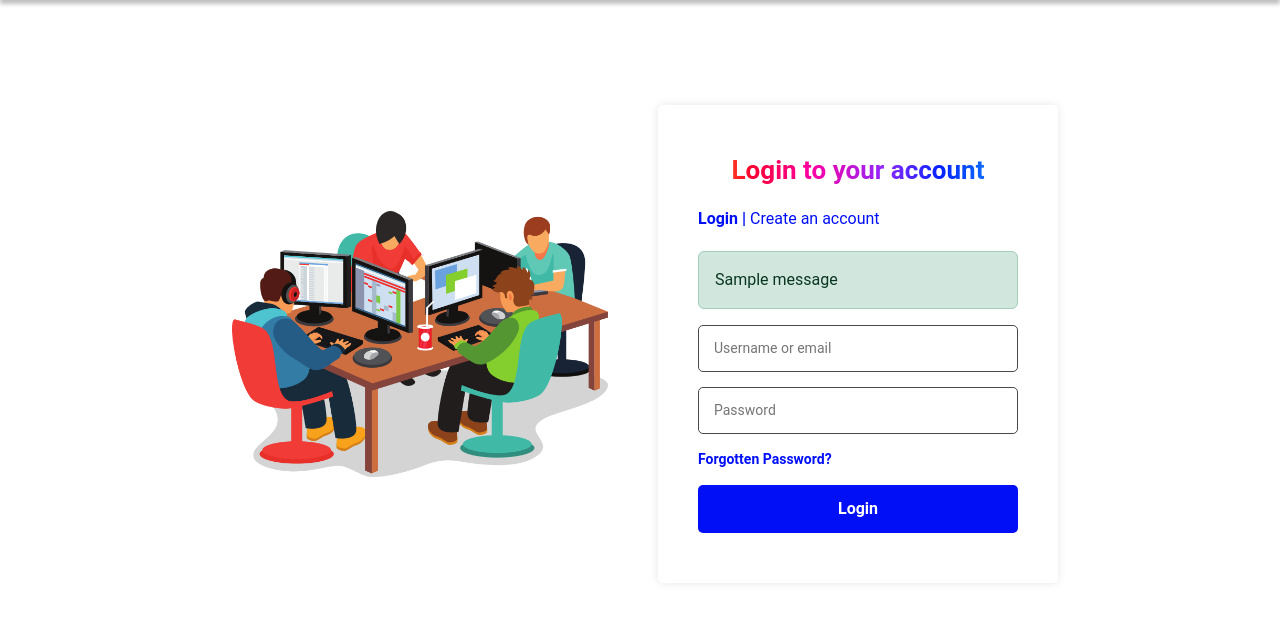
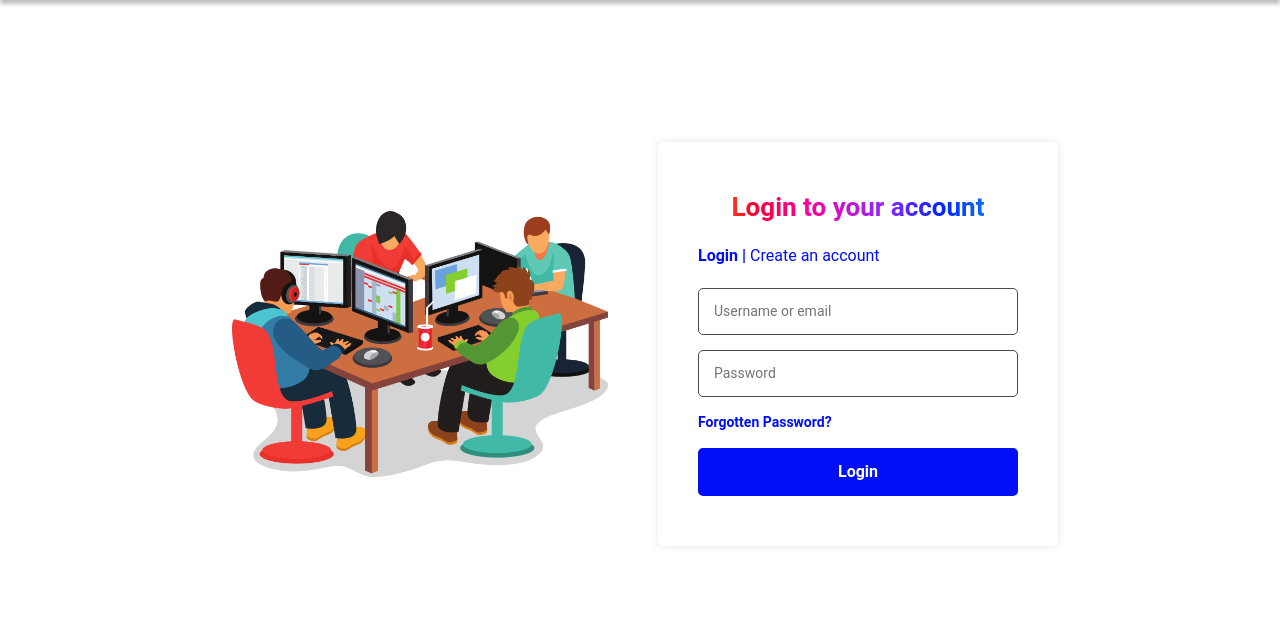
Before and after one commit to maibucheeri18/skyHealth, a Django app: page /login/ in a window 1280 px wide. Shown: the part 86-709 px from the top of the page. Run offline with Django 5.2, Linux system fonts and the light colour scheme; tables that the repository leaves empty hold one stand-in row (values such as "Sample post"); one stand-in notice (Sample message) is shown.

Commit message:
Update login.html before mergin branches
Removed error messages.

```diff
--- a/authentication/templates/login.html
+++ b/authentication/templates/login.html
@@ -47,17 +47,6 @@ Purpose: User authentication page for Sky Health application
                     <a href="{% url 'create_account' %}" class="createLabel">Create an account</a>
                 </div>
 
-                <!-- System Messages Display -->
-                {% if messages %}
-                <div class="messages">
-                    {% for message in messages %}
-                    <div class="alert {% if message.tags %}alert-{{ message.tags }}{% endif %}">
-                        {{ message }}  <!-- Displays authentication errors/success messages -->
-                    </div>
-                    {% endfor %}
-                </div>
-                {% endif %}
-
                 <!-- Login Form -->
                 <form method="post">
                     {% csrf_token %}  <!-- CSRF protection token -->
```
